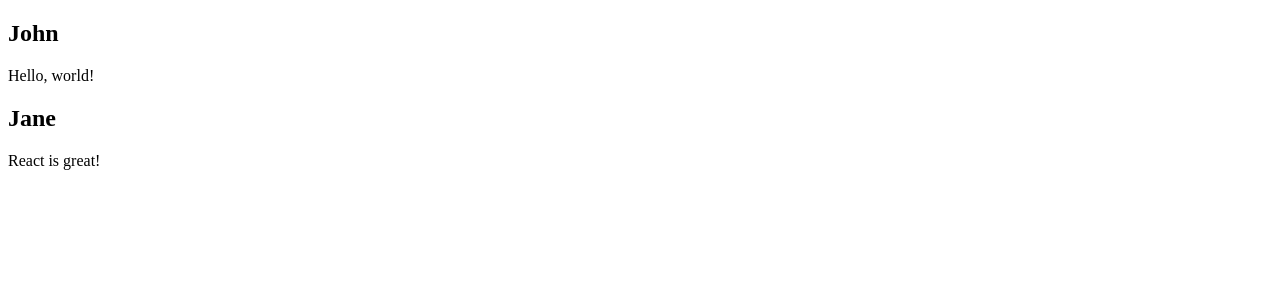
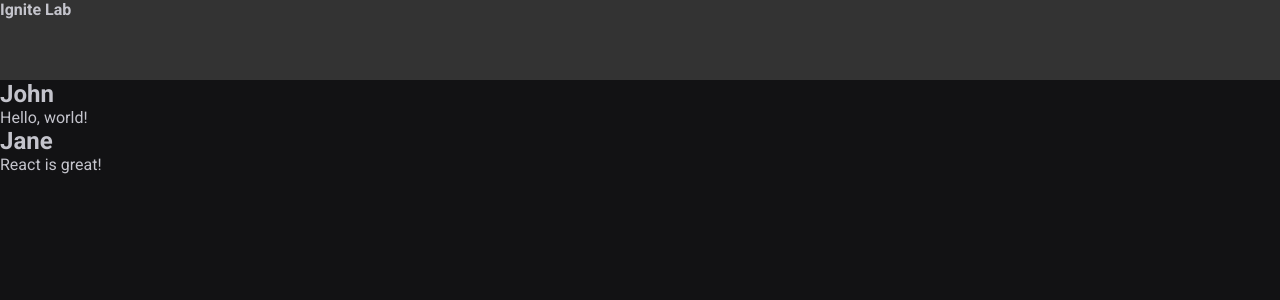
Before and after one commit to bulnes/01-fundamentos-reactjs, a React (Vite) app: page / in a window 1280 px wide. Shown: the top 300 px of the page. Built offline with nearby package versions, Linux system fonts and the light colour scheme.

Commit message:
feat: add global styles

```diff
--- a/index.html
+++ b/index.html
@@ -1,10 +1,18 @@
 <!doctype html>
-<html lang="en">
+<html lang="pt-br">
   <head>
     <meta charset="UTF-8" />
+
+    <link rel="preconnect" href="https://fonts.googleapis.com" />
+    <link rel="preconnect" href="https://fonts.gstatic.com" crossorigin />
+
+    <meta name="viewport" content="width=device-width, initial-scale=1.0" />
+
+    <link href="https://fonts.googleapis.com/css2?family=Roboto:wght@400;700&display=swap" rel="stylesheet" />
+
+    <title>Fundamentos React com Vite</title>
+
     <link rel="icon" type="image/svg+xml" href="/vite.svg" />
-    <meta name="viewport" content="width=device-width, initial-scale=1.0" />
-    <title>Fundamentos React com Vite</title>
   </head>
   <body>
     <div id="root"></div>
--- a/src/App.jsx
+++ b/src/App.jsx
@@ -1,8 +1,12 @@
 import { Post } from "./Post";
+import { Header } from "./components/Header";
+
+import './global.css';
 
 export function App() {
   return (
     <div>
+      <Header />
       <Post author="John" content="Hello, world!" />
       <Post author="Jane" content="React is great!" />
     </div>
--- /dev/null
+++ b/src/components/Header.jsx
@@ -0,0 +1,9 @@
+import styles from './Header.module.css';
+
+export function Header() {
+    return (
+        <header className={styles.header}>
+            <strong>Ignite Lab</strong>
+        </header>
+    )
+}
--- /dev/null
+++ b/src/components/Header.module.css
@@ -0,0 +1,4 @@
+.header {
+    background-color: #333;
+    height: 80px;
+}
--- /dev/null
+++ b/src/global.css
@@ -0,0 +1,29 @@
+:root {
+    --white: #fff;
+    --gray-100: #e1e1e6;
+    --gray-300: #c4c4cc;
+    --gray-400: #8d8d99;
+    --gray-600: #323238;
+    --gray-700: #29292e;
+    --gray-800: #202024;
+    --gray-900: #121214;
+    --green-500: #00875f;
+}
+
+*, *::before, *::after {
+    margin: 0;
+    padding: 0;
+    box-sizing: border-box;
+}
+
+body {
+    background-color: var(--gray-900);
+    color: var(--gray-300);
+    -webkit-font-smoothing: antialiased; /* Font smoothing for better reading experience */
+}
+
+body, input, textarea, button {
+    font-family:'Roboto', sans-serif;
+    font-weight: 400;
+    font-size: 1rem;
+}
```
